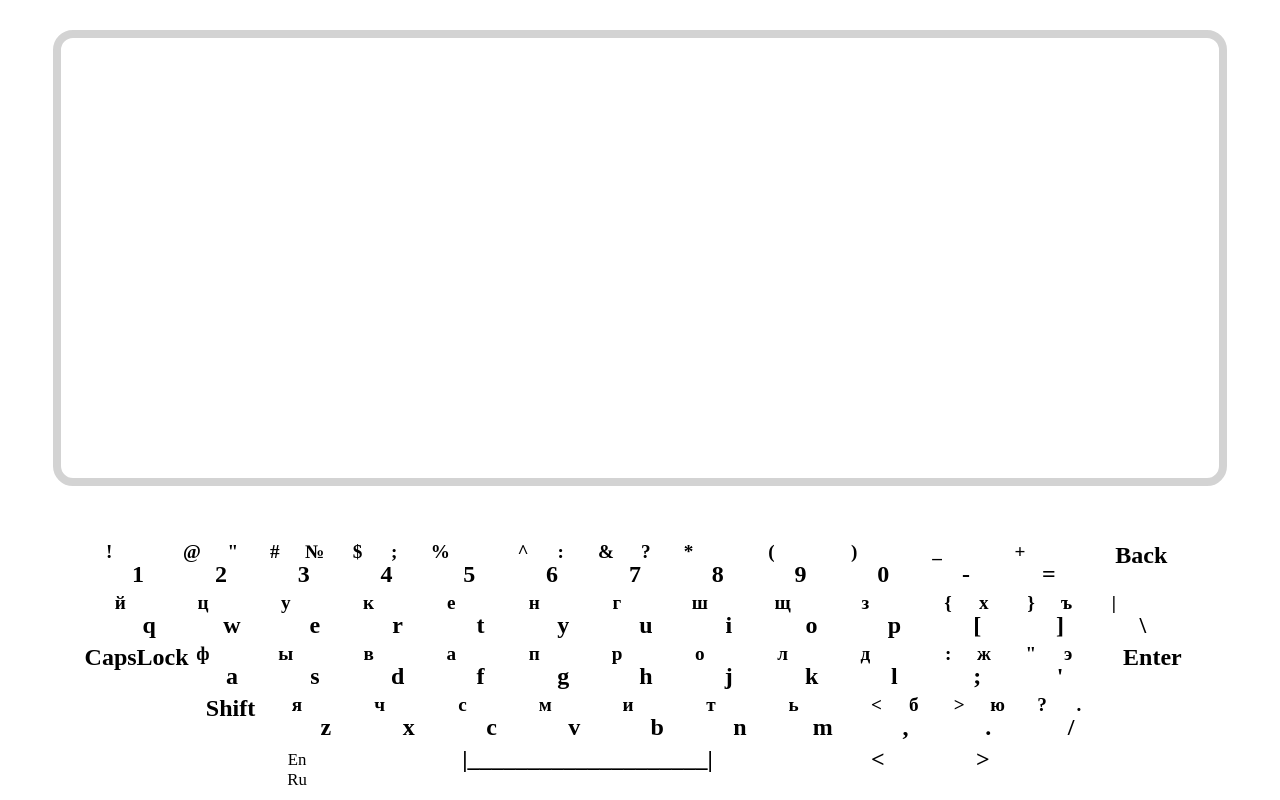
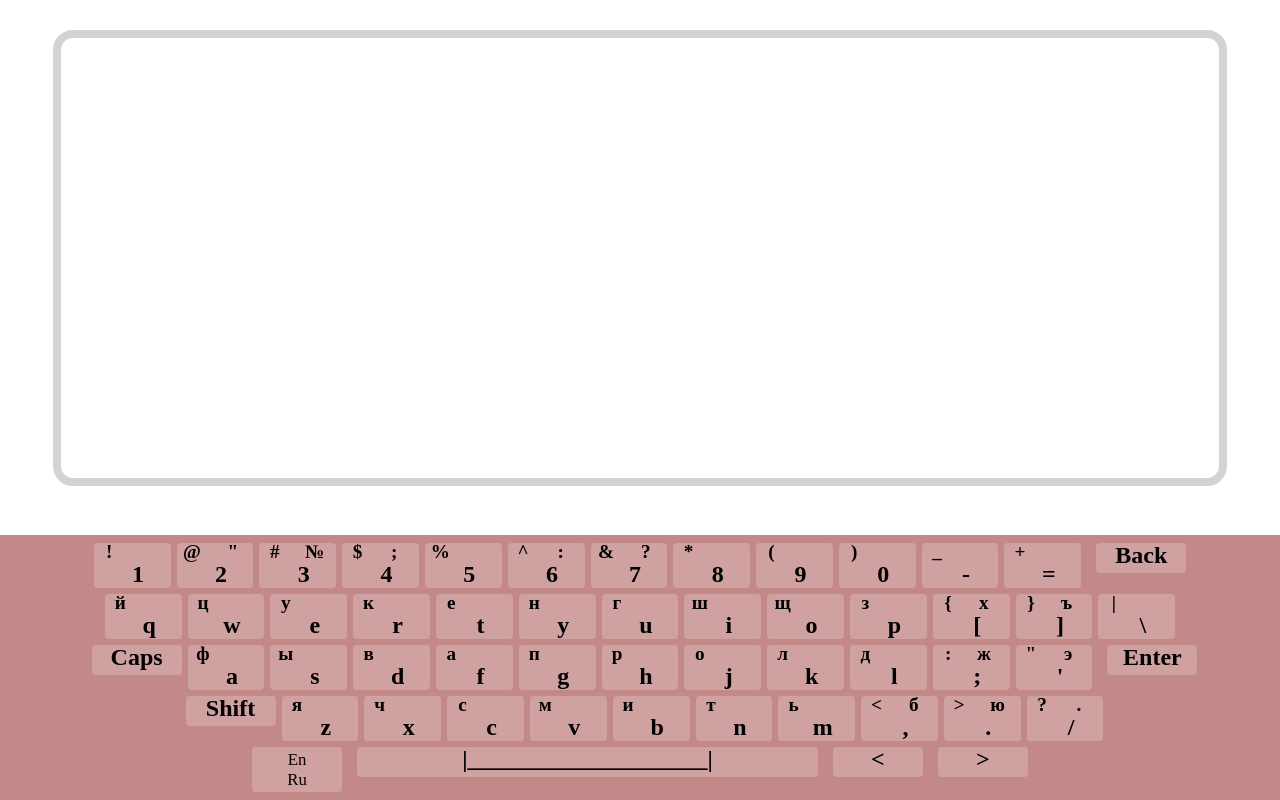
Before and after one commit to MaksimMazurenka/virtual-keyboard, a plain HTML site: page index.html in a window 1280 px wide. Drawn offline with Linux system fonts and the light colour scheme.

Commit message:
feat: add keyboard colors(1:34:56 AM, Tuesday 02, May 2023)

```diff
--- a/script.js
+++ b/script.js
@@ -105,7 +105,7 @@ const Keyboard = {
 
                 case "caps":
                     keyElement.classList.add("keyboard__key--wide", "keyboard__key--activatable", 'key__active', 'lower__symbol');
-                    keyElement.textContent = "CapsLock";
+                    keyElement.textContent = "Caps";
                     keyElement.addEventListener("click", () => {
                         this.properties.shift ? this._toggleShift() : this.properties.shift;
                         this._toggleCapsLock();
--- a/style.css
+++ b/style.css
@@ -3,6 +3,7 @@
     left: 0;
     bottom: 0;
     width: 100%;
+    background: rgba(170, 88, 88, 0.705);
     padding: 5px 0;
     user-select: none;
     transition: bottom 0.4s;
@@ -19,6 +20,7 @@
     border-radius: 4px;
     border: none;
     font-size: 1.05rem;
+    background: rgba(255, 255, 255, 0.2);
     outline: none;
     cursor: pointer;
     display: inline-flex;
```
